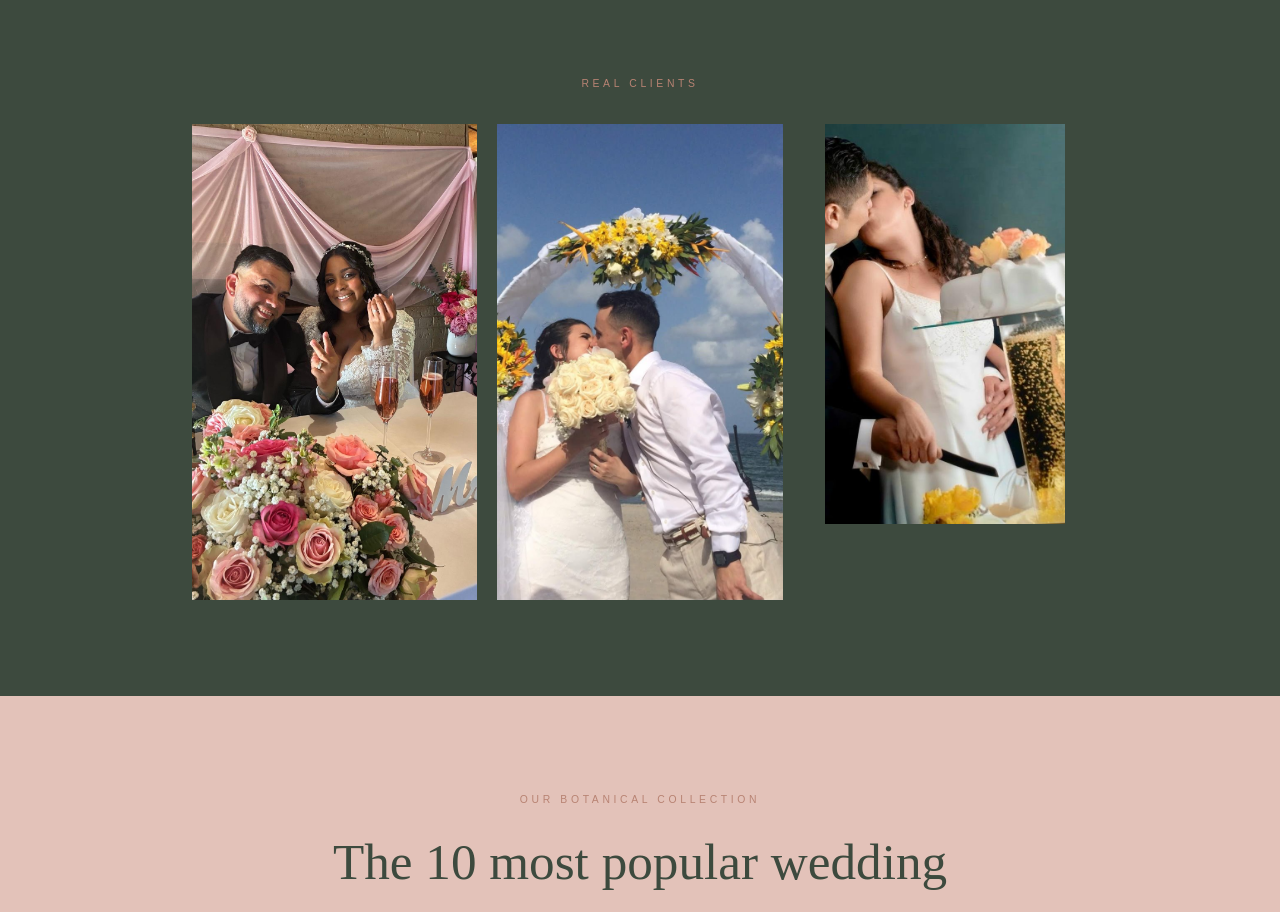
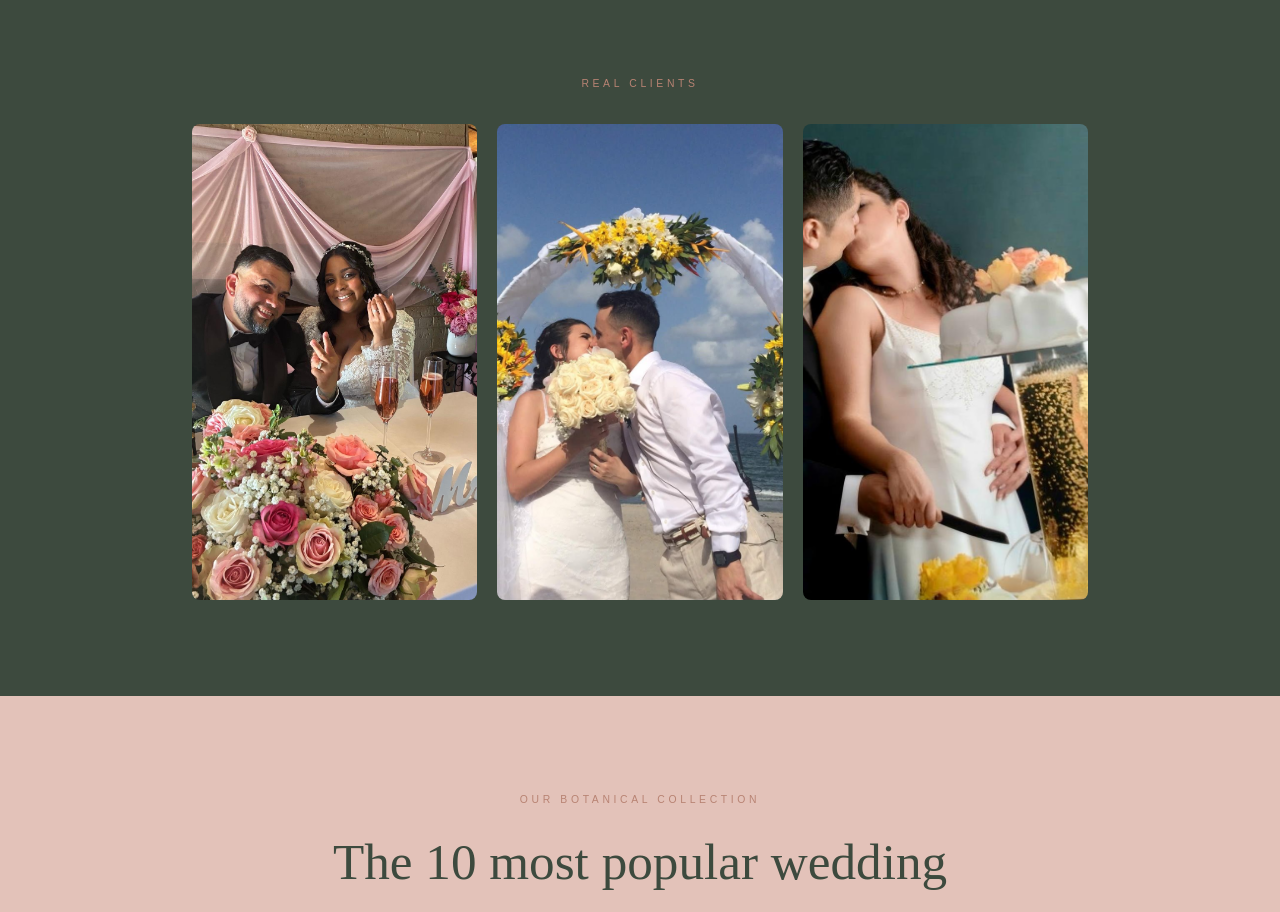
Before and after one commit to Omnix-Solution-Inc/wildflower, a Next.js app: page / in a window 1280 px wide. Shown: the part 2260-3172 px from the top of the page. Built offline with nearby package versions, Linux system fonts and the light colour scheme.

Commit message:
Clientes Reales: 3 fotos de igual tamaño con esquinas redondeadas

```diff
--- a/src/components/landing/Weddings.tsx
+++ b/src/components/landing/Weddings.tsx
@@ -62,10 +62,10 @@ export function Weddings() {
           <p className="text-[0.65rem] tracking-[0.35em] uppercase text-terracotta mb-8">
             <Bi en="Real Clients" es="Clientes Reales" />
           </p>
-          <div className="grid grid-cols-2 md:grid-cols-3 gap-5">
-            <img src="/gallery/wedding_reception_couple.jpg" alt="Real wedding reception with rose bouquet" className="w-full aspect-[3/5] object-cover" />
-            <img src="/gallery/wedding_beach_arch_yellow.jpg" alt="Couple kissing under a yellow floral beach arch" className="w-full aspect-[3/5] object-cover" />
-            <img src="/gallery/wedding_cake_kiss.jpg" alt="Newlyweds kissing while cutting the wedding cake" className="w-full aspect-[3/5] object-cover col-span-2 md:col-span-1 mx-auto max-w-[240px]" />
+          <div className="grid grid-cols-3 gap-4 md:gap-5">
+            <img src="/gallery/wedding_reception_couple.jpg" alt="Real wedding reception with rose bouquet" className="w-full aspect-[3/5] object-cover rounded-lg" />
+            <img src="/gallery/wedding_beach_arch_yellow.jpg" alt="Couple kissing under a yellow floral beach arch" className="w-full aspect-[3/5] object-cover rounded-lg" />
+            <img src="/gallery/wedding_cake_kiss.jpg" alt="Newlyweds kissing while cutting the wedding cake" className="w-full aspect-[3/5] object-cover rounded-lg" />
           </div>
         </div>
     </section>
```
